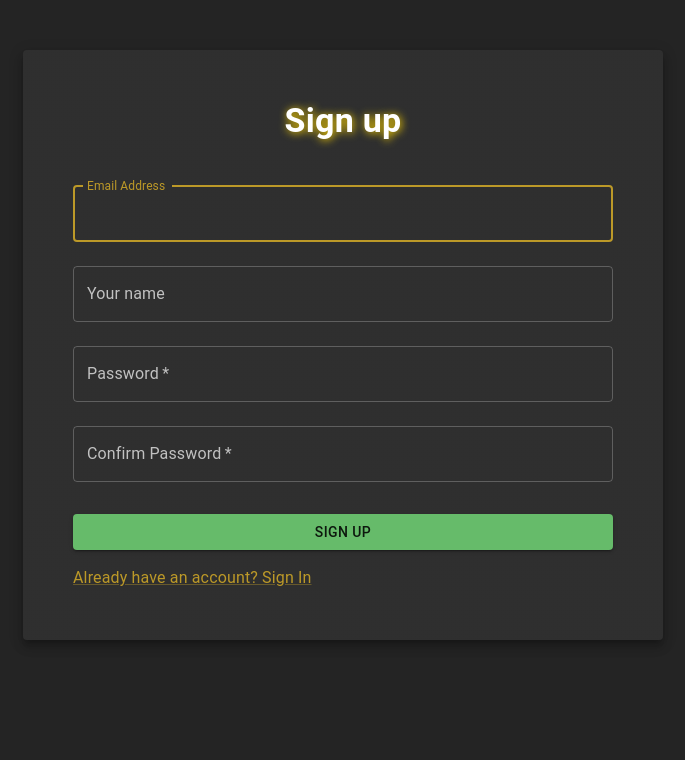
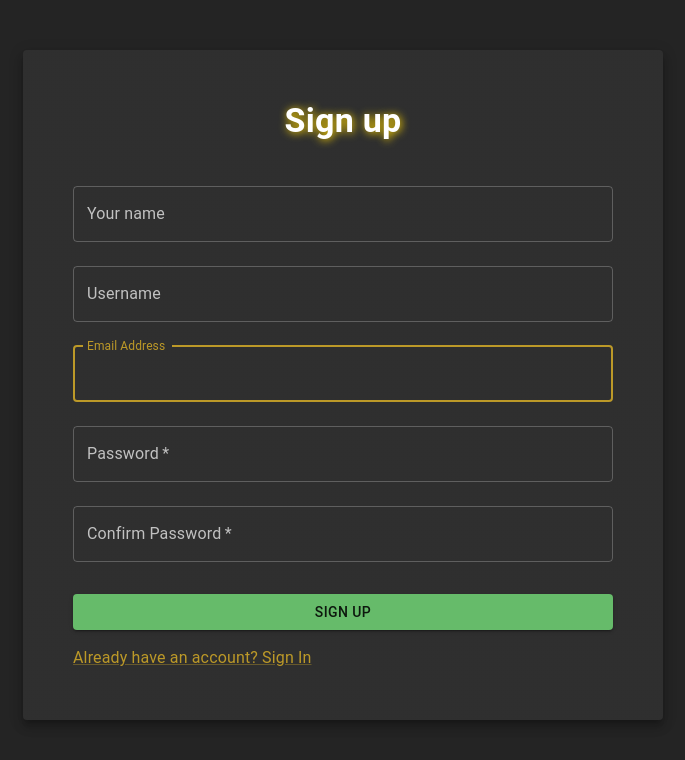
Before and after one commit to blueguy42/bonekify-premium-app, a React (Create React App) app: page /register in a window 1280 px wide. Shown: the top 760 px of the page, without its empty margins (297-982 px from the left). Built offline with nearby package versions, Linux system fonts and the light colour scheme.

Commit message:
feat: register integrated

```diff
--- a/src/Login.js
+++ b/src/Login.js
@@ -106,7 +106,7 @@ class Login extends Component{
               <Typography component="h1" variant="h4" sx={{marginBottom: '20px', fontWeight: '700', textShadow: '1px 1px 9px gold',}}>
                 Sign in
               </Typography>
-              <Box component="form" onSubmit={handleSubmit} noValidate sx={{ mt: 1, width: '90%' }}>
+              <Box component="form" onSubmit={handleSubmit} noValidate sx={{ mt: 1, width: '100%' }}>
                 <TextField
                   margin="normal"
                   fullWidth
--- a/src/Register.js
+++ b/src/Register.js
@@ -1,12 +1,16 @@
 import React, { Component } from 'react';
 import Button from '@mui/material/Button';
+import Cookies from "universal-cookie";
 import CssBaseline from '@mui/material/CssBaseline';
 import TextField from '@mui/material/TextField';
 import Link from '@mui/material/Link';
 import Box from '@mui/material/Box';
 import Typography from '@mui/material/Typography';
 import Paper from  '@mui/material/Paper';
+import Alert from '@mui/material/Alert';
 import { createTheme, ThemeProvider } from '@mui/material/styles';
+
+const cookies = new Cookies();
 
 const theme = createTheme({
   palette: {
@@ -27,15 +31,114 @@ const theme = createTheme({
 });
 
 class Register extends Component{
+  constructor(props){
+    super(props)
+    this.state = {
+      errorMsg: '',
+      emailMsg: '',
+      userMsg: '',
+      pass: '',
+      cPass: '',
+      status: false
+    }
+    this.handleEmail = this.handleEmail.bind(this);
+    this.handleUser = this.handleUser.bind(this);
+    this.handlePass = this.handlePass.bind(this);
+    this.handleCPass = this.handleCPass.bind(this);
+  }
+
+  handleEmail = (event) => {
+    const regex = new RegExp(/^[\w-\.]+@([\w-]+\.)+[\w-]{2,4}$/);
+    let email = event.target.value
+    let msg = ''
+    if (!regex.test(email)){
+      msg = "Format email tidak sesuai! "
+    }
+    this.setState({
+      emailMsg : msg
+    });
+}
+
+handleUser = (event) => {
+  const regex = new RegExp(/^[a-zA-Z0-9_]*$/);
+  let user = event.target.value
+  let msg = ''
+  if (!regex.test(user)){
+    msg = "Format username tidak sesuai! (Alphanumerics only) "
+  }
+  this.setState({
+    userMsg : msg
+  });
+}
+
+handlePass = (event) => {
+  this.setState({
+    pass : event.target.value
+  });
+}
+
+handleCPass = (event) => {
+  let cpass = event.target.value
+  let msg = ''
+  if (cpass !== this.state.pass){
+    msg = "Confirm password tidak sama!"
+  }
+  this.setState({
+    cPass : msg
+  });
+}
+
     render() {
-
       const handleSubmit = (event) => {
         event.preventDefault();
         const data = new FormData(event.currentTarget);
-        console.log({
-          email: data.get('email'),
-          password: data.get('password'),
-        });
+        let name = data.get('name')
+        let email = data.get('email')
+        let username= data.get('username')
+        let password= data.get('password')
+        let cpassword = data.get('confirm-password')
+
+        if ((username.length === 0) || (password.length === 0) || (name.length === 0) || (email.length === 0) || (cpassword.length === 0)){
+          this.setState({
+            errorMsg : 'Salah satu field masih kosong!'
+          });
+        }else {
+          if ((this.state.emailMsg !== '') || (this.state.userMsg !== '') || (this.state.cPass !== '')){
+            this.setState({
+              errorMsg : 'Masih terdapat satu field yang tidak sesuai!'
+            });
+          }         else {
+            let dataToSend = JSON.stringify({"username": username, "password": password, "email": email, "name": name});
+            fetch('http://localhost:1400/user/register', {
+              method: 'POST',
+              mode: "cors",
+              body: dataToSend,
+              headers: {
+                'Content-Type': 'application/json'
+            }
+
+          }).then((response) => {
+            this.setState({
+              status : response.ok
+            });
+            return response.json();
+          })
+          .then((data) => {
+            if (!this.state.status){
+              this.setState({
+                errorMsg: data.message
+              });
+            } else {
+              console.log(data)
+              cookies.set('isAdmin', '0', {path: '/', expires: new Date(Date.now()+3600*24)});
+              cookies.set('token', data.token, {path: '/', expires: new Date(Date.now()+3600*24)});
+              cookies.set('user_id', data.user_id, {path: '/', expires: new Date(Date.now()+3600*24)});
+
+              window.location.href = "/penyanyi"
+            }
+          })
+        }
+        }
       };
 
       return (
@@ -52,15 +155,7 @@ class Register extends Component{
               <Typography component="h1" variant="h4" sx={{marginBottom: '20px', fontWeight: '700', textShadow: '1px 1px 9px gold',}}>
                 Sign up
               </Typography>
-              <Box component="form" onSubmit={handleSubmit} noValidate sx={{ mt: 1 }}>
-                <TextField
-                  margin="normal"
-                  fullWidth
-                  id="email"
-                  label="Email Address"
-                  name="email"
-                  autoFocus
-                />
+              <Box component="form" onSubmit={handleSubmit} noValidate sx={{ mt: 1 , width: '100%' }}>
                 <TextField
                   margin="normal"
                   fullWidth
@@ -70,8 +165,33 @@ class Register extends Component{
                 />
                 <TextField
                   margin="normal"
+                  fullWidth
+                  onChange = {this.handleUser}
+                  id="username"
+                  label="Username"
+                  name="username"
+                  autoFocus
+                />
+                { this.state.userMsg.length >0  &&
+                  <div><Alert sx = {{width: '100%', textAlign: 'center'}} severity="error">{this.state.userMsg}</Alert></div>
+                }
+                <TextField
+                  margin="normal"
+                  fullWidth
+                  onChange = {this.handleEmail}
+                  id="email"
+                  label="Email Address"
+                  name="email"
+                  autoFocus
+                />
+                { this.state.emailMsg.length >0  &&
+                  <div><Alert sx = {{width: '100%', textAlign: 'center'}} severity="error">{this.state.emailMsg}</Alert></div>
+                }
+                <TextField
+                  margin="normal"
                   required
                   fullWidth
+                  onChange = {this.handlePass}
                   name="password"
                   label="Password"
                   type="password"
@@ -81,11 +201,15 @@ class Register extends Component{
                   margin="normal"
                   required
                   fullWidth
+                  onChange = {this.handleCPass}
                   name="confirm-password"
                   label="Confirm Password"
                   type="password"
                   id="confirm-password"
                 />
+                { this.state.cPass.length >0  &&
+                  <div><Alert sx = {{width: '100%', textAlign: 'center'}} severity="error">{this.state.cPass}</Alert></div>
+                }
                 <Button color="success"
                   type="submit"
                   fullWidth
@@ -94,7 +218,10 @@ class Register extends Component{
                 >
                   Sign Up
                 </Button >
-                <Link href="/login" >
+                { this.state.errorMsg.length >0  &&
+                  <div><Alert sx = {{width: '100%', textAlign: 'center'}} severity="error">{this.state.errorMsg}</Alert><br /></div>
+                }
+                <Link href="/" >
                   {"Already have an account? Sign In"}
                 </Link>
               </Box>
```
